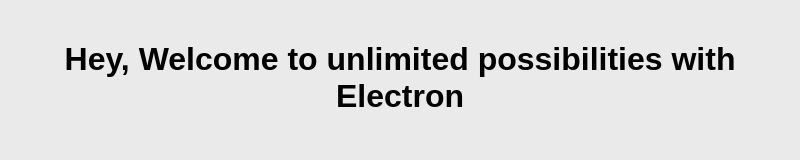
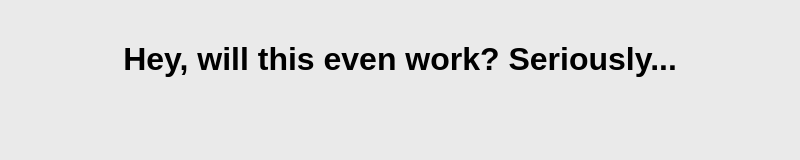
Before and after one commit to CaseyInHaengsin/electron-deploy, an Electron app: page index.html in a window 800 px wide. Drawn offline with Linux system fonts and the light colour scheme; no server answers.

Commit message:
testing, again.

```diff
--- a/index.html
+++ b/index.html
@@ -26,7 +26,7 @@
   </style>
 </head>
 <body>
-  <h1>Hey, Welcome to unlimited possibilities with Electron</h1>
+  <h1>Hey, will this even work? Seriously...</h1>
   <p id="version"></p>
   <div id="notification" class="hidden">
     <p id="message"></p>
--- a/package.json
+++ b/package.json
@@ -1,6 +1,6 @@
 {
   "name": "deploytest",
-  "version": "1.0.5",
+  "version": "1.0.6",
   "description": "",
   "main": "index.js",
   "repository": {
```
